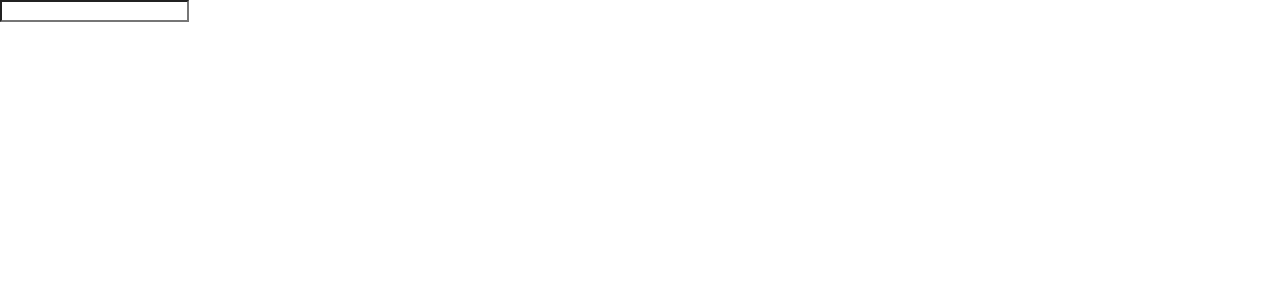
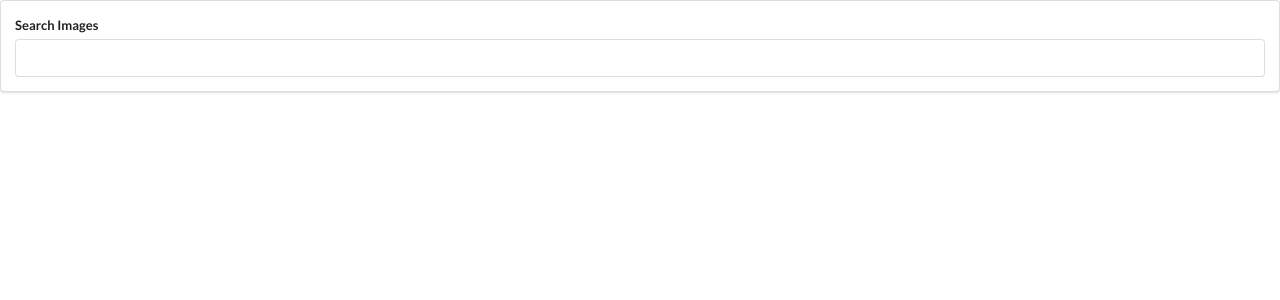
Before and after one commit to shakimharris/react-youtube-api, a React (Create React App) app: page / in a window 1280 px wide. Shown: the top 300 px of the page. Built offline with nearby package versions, Linux system fonts and the light colour scheme.

Commit message:
added classnames for styling and label

```diff
--- a/src/components/SearchBar.js
+++ b/src/components/SearchBar.js
@@ -3,9 +3,12 @@ import React from 'react';
 class SearchBar extends React.Component {
     render(){
      return(
-        <div>
-         <form>
+        <div className="ui segment">
+         <form className="ui form">
+          <div class="field">
+           <label>Search Images</label>
              <input type="text" />
+             </div>
               </form>
 
         </div>
```
